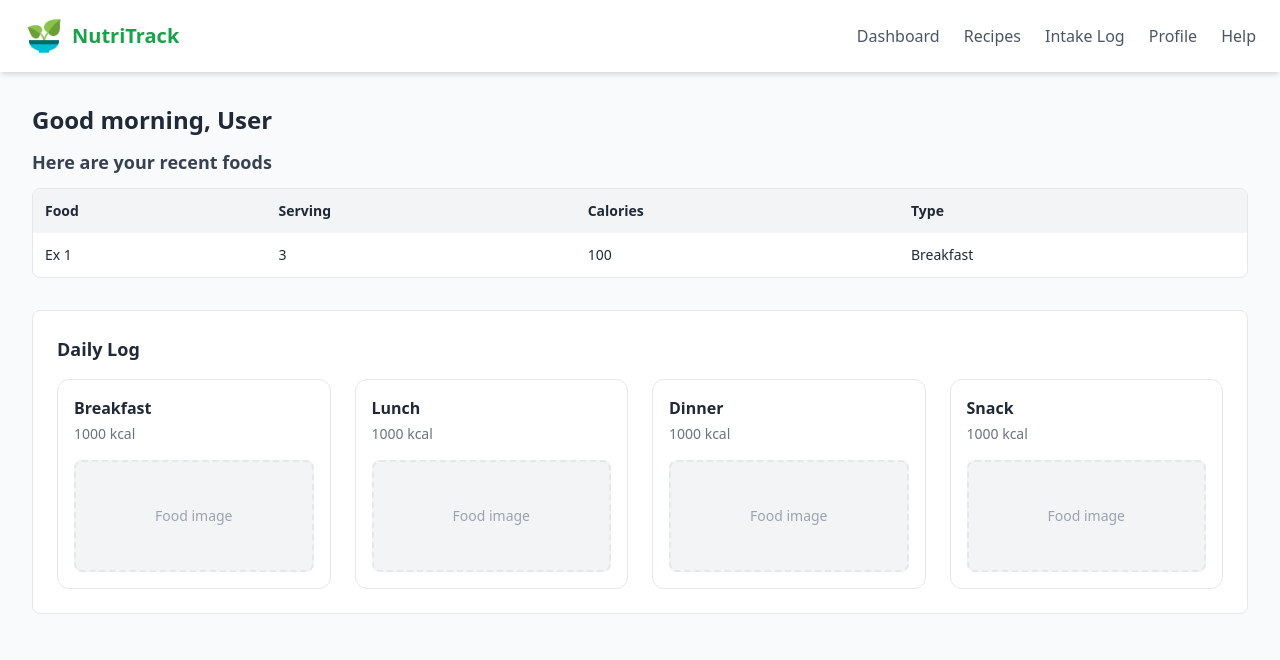
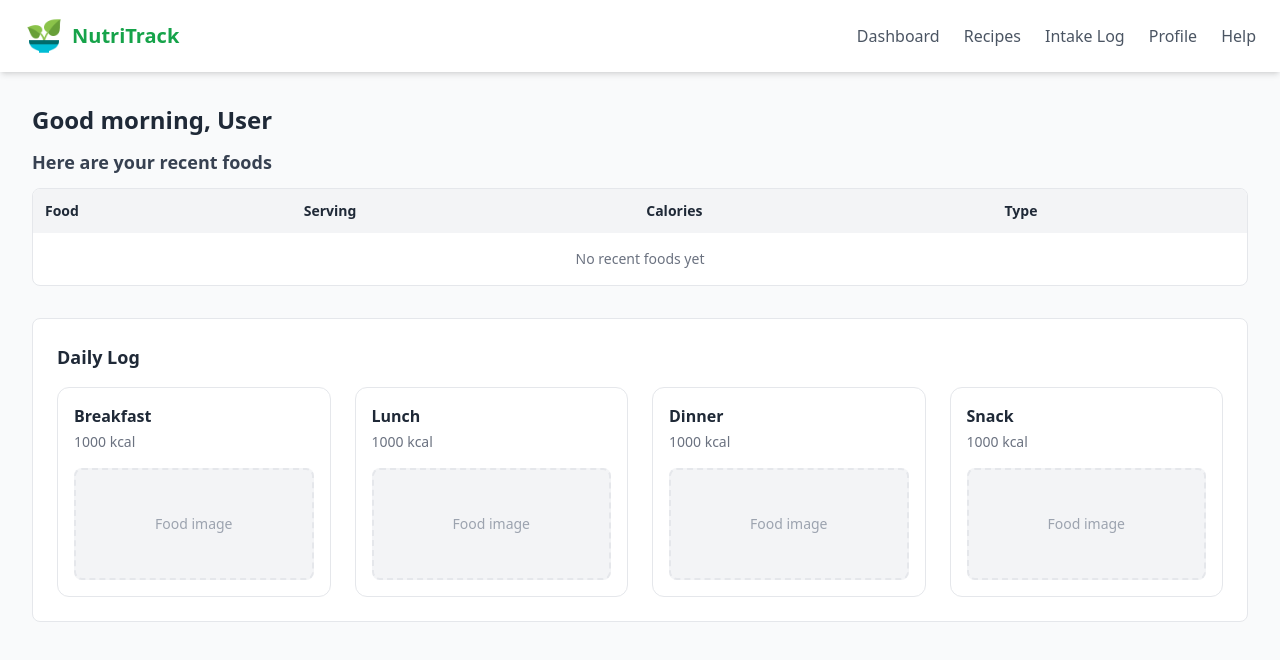
Before and after one commit to EduardoJRP/NutriTrack, a Next.js app: page / in a window 1280 px wide. Shown: the top 660 px of the page. Built offline with nearby package versions, Linux system fonts and the light colour scheme.

Commit message:
update: added in progress backend

```diff
--- /dev/null
+++ b/app/api/foods/route.ts
@@ -0,0 +1,7 @@
+import {NextResponse} from 'next/server';
+import { fetchTableFoods } from '@/app/lib/actions/fetchTableFoods';
+
+export async function GET() {
+    const result = await fetchTableFoods();
+    return NextResponse.json(result);
+}
--- /dev/null
+++ b/app/lib/actions/fetchTableFoods.ts
@@ -0,0 +1,4 @@
+import { supabaseServer } from '../supabaseServer';
+import {} from 'dasf';
+
+export async function fetchTableFoods() {}
--- a/app/page.tsx
+++ b/app/page.tsx
@@ -1,8 +1,32 @@
 'use client';
 
 import Navbar from '@/app/components/Common/Navbar';
+import { Food } from '@/app/types/foodTable';
+
+import { useEffect, useState } from 'react';
 
 export default function DashboardPage() {
+  const [recentFoods, setRecentFoods] = useState<Food[]>([]);
+
+  const fetchRecentFoods = async () => {
+    try {
+      const response = await fetch('/api/foods');
+      const data = await response.json();
+
+      if (data.success) {
+        setRecentFoods(data.foods); // <-- assumes payload is { foods: [...] }
+      } else {
+        console.error('Failed to fetch recent foods');
+      }
+    } catch (error) {
+      console.error('Error fetching recent foods:', error);
+    }
+  };
+
+  useEffect(() => {
+    fetchRecentFoods();
+  }, []);
+
   return (
     <div className="min-h-screen bg-gray-50 text-gray-800">
       <Navbar />
@@ -26,12 +50,22 @@ export default function DashboardPage() {
                 </tr>
               </thead>
               <tbody className="divide-y text-sm">
-                <tr className="hover:bg-gray-50">
-                  <td className="p-3">Ex 1</td>
-                  <td className="p-3">3</td>
-                  <td className="p-3">100</td>
-                  <td className="p-3">Breakfast</td>
-                </tr>
+                {recentFoods.length === 0 ? (
+                  <tr>
+                    <td colSpan={4} className="p-4 text-center text-gray-500">
+                      No recent foods yet
+                    </td>
+                  </tr>
+                ) : (
+                  recentFoods.map((food) => (
+                    <tr key={food.id} className="hover:bg-gray-50">
+                      <td className="p-3">{food.name}</td>
+                      <td className="p-3">{food.servings}</td>
+                      <td className="p-3">{food.created_by}</td>
+                      <td className="p-3 capitalize">{food.meal_type}</td>
+                    </tr>
+                  ))
+                )}
               </tbody>
             </table>
           </div>
```
Also changed, not shown: app/lib/zodSchemas/tableFoodSchema.ts (added).
